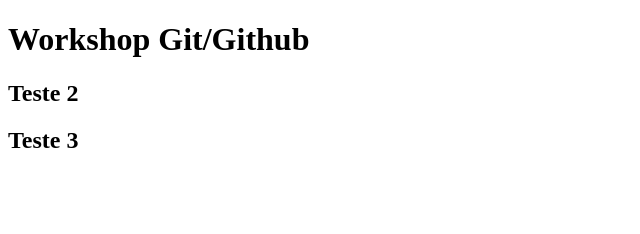
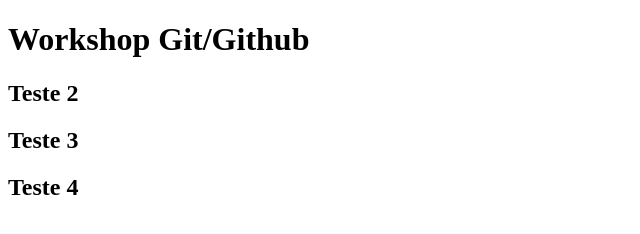
Before and after one commit to RicToni/workshop-teste, a plain HTML site: page index.html in a window 1280 px wide. Shown: the whole page, without its empty margins (0-640 px from the left). Drawn offline with Linux system fonts and the light colour scheme.

Commit message:
quarto  teste

```diff
--- a/index.html
+++ b/index.html
@@ -9,5 +9,6 @@
     <h1>Workshop Git/Github</h1>
     <h2>Teste 2</h2>
     <h2>Teste 3</h2>
+    <h2>Teste 4</h2>
 </body>
 </html>
```
